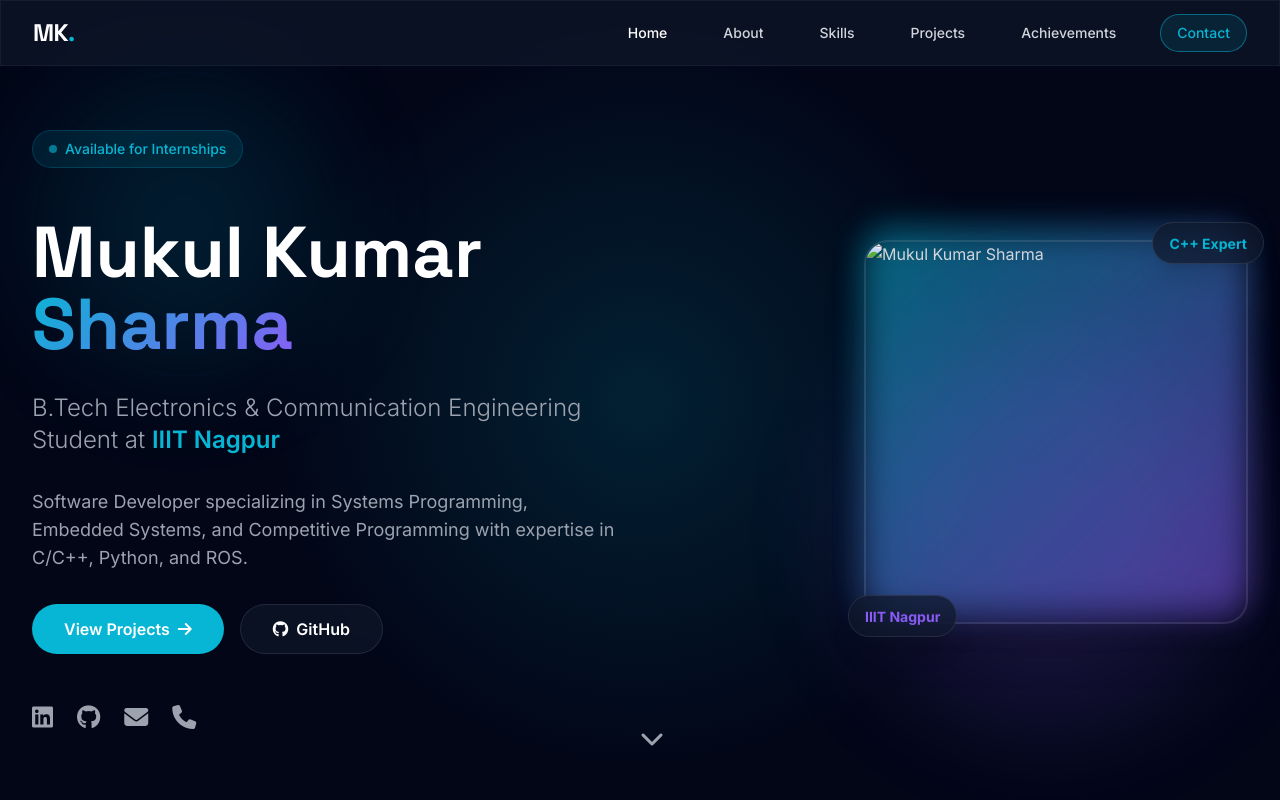
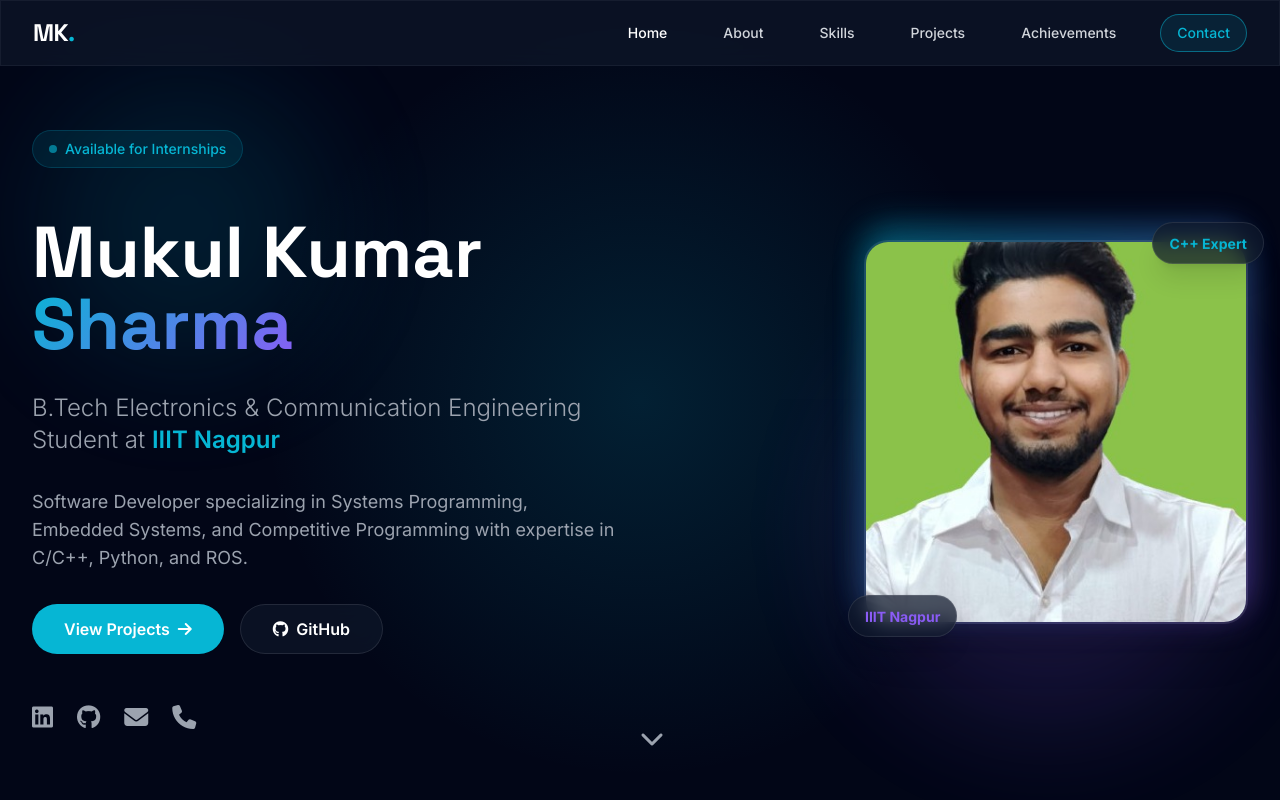
Before and after one commit to mukulsarswat/mukulsarswat.github.io, a plain HTML site: page index.html in a window 1280 px wide. Shown: the top 800 px of the page. Drawn offline with nearby package versions, Linux system fonts and the light colour scheme.

Commit message:
Update image source to use GitHub link

```diff
--- a/index.html
+++ b/index.html
@@ -162,7 +162,7 @@
                     <div class="absolute inset-0 bg-gradient-to-br from-primary to-secondary rounded-3xl rotate-6 opacity-30 blur-lg animate-float"></div>
                     <div class="absolute inset-0 bg-gradient-to-br from-primary to-secondary rounded-3xl -rotate-6 opacity-30 blur-lg animate-float" style="animation-delay: 3s;"></div>
                     <div class="relative w-full h-full rounded-3xl overflow-hidden border-2 border-white/10 shadow-2xl">
-                        <img src="/mnt/kimi/upload/photo.jpeg" alt="Mukul Kumar Sharma" class="w-full h-full object-cover hover:scale-110 transition-transform duration-700">
+                        <img src="https://github.com/mukulsarswat/mukulsarswat.github.io/blob/8633787144c448bf09cd31e81b5d5f4de43b9892/photo.jpeg" alt="Mukul Kumar Sharma" class="w-full h-full object-cover hover:scale-110 transition-transform duration-700">
                     </div>
 
                     <!-- Floating badges -->
```
